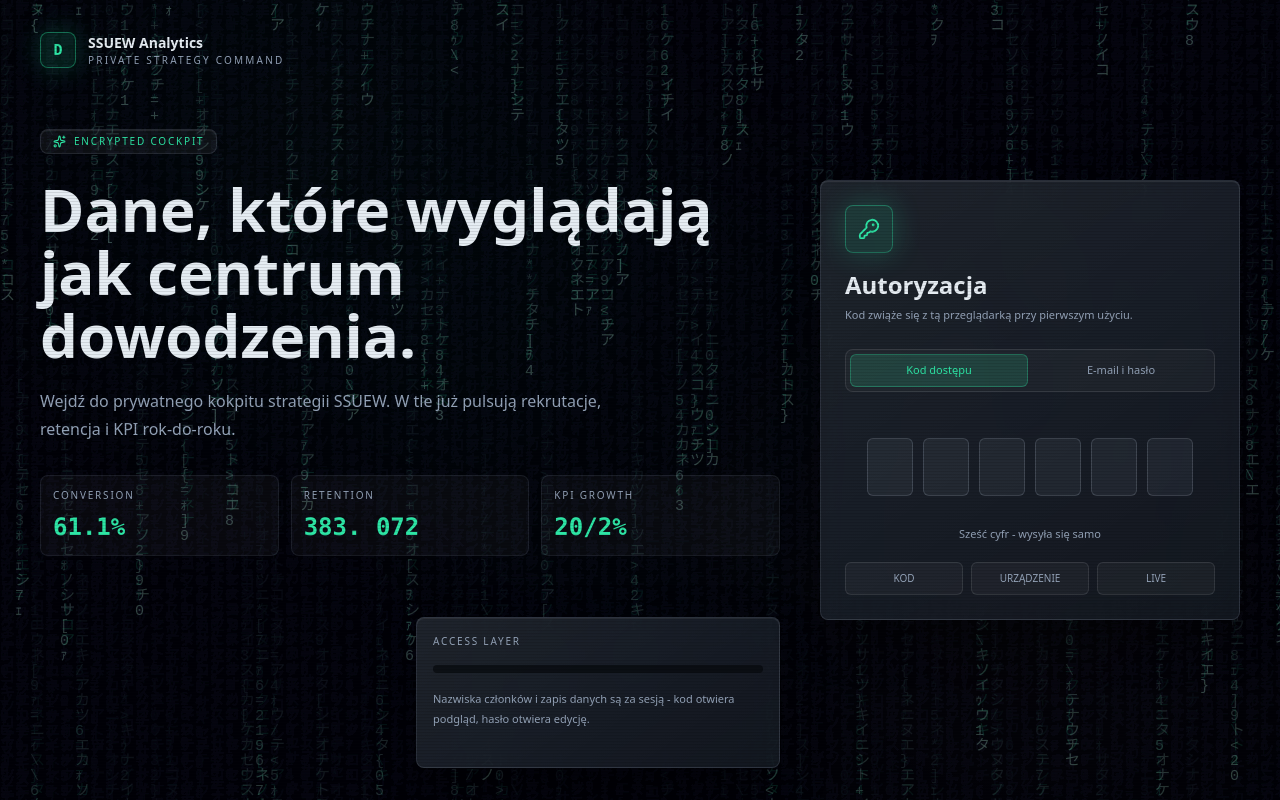
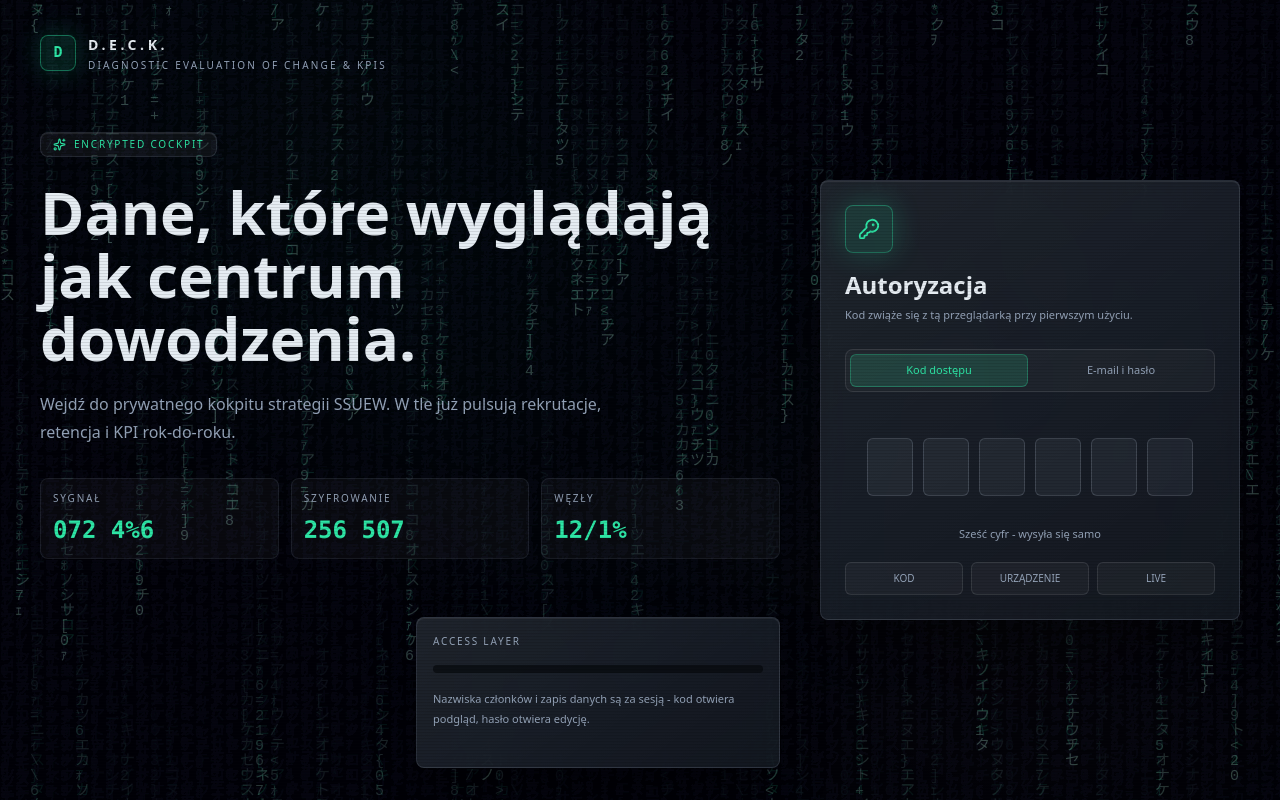
Before and after one commit to mikolajradlinski53/ssuew-analytics, a Next.js app: page /login in a window 1280 px wide. Built offline with nearby package versions, Linux system fonts and the light colour scheme; no server answers.

Commit message:
feat(logowanie): marka D.E.C.K. i neutralne liczby dekoracyjne
Co-Authored-By: Claude Opus 5.5 <noreply@anthropic.com>

```diff
--- a/app/login/page.tsx
+++ b/app/login/page.tsx
@@ -60,8 +60,12 @@ export default function LoginPage() {
           <div className="flex items-center gap-3">
             <LogoMark />
             <div>
-              <div className="text-sm font-semibold text-deck-text">SSUEW Analytics</div>
-              <div className="text-[10px] uppercase tracking-[0.22em] text-deck-muted">Private strategy command</div>
+              <div className="deck-glitch text-sm font-extrabold tracking-[0.26em] text-deck-text" data-tekst="D.E.C.K.">
+                D.E.C.K.
+              </div>
+              <div className="mt-0.5 text-[10px] uppercase tracking-[0.22em] text-deck-muted">
+                {'Diagnostic Evaluation of Change & KPIs'}
+              </div>
             </div>
           </div>
 
@@ -80,10 +84,11 @@ export default function LoginPage() {
               Wejdź do prywatnego kokpitu strategii SSUEW. W tle już pulsują rekrutacje, retencja i KPI rok-do-roku.
             </p>
 
+            {/* Ozdoba, nie dane: prawdziwe liczby są za logowaniem. */}
             <div className="mt-8 grid max-w-3xl grid-cols-1 gap-3 sm:grid-cols-3">
-              <LiveDigits label="conversion" value="61.1%" />
-              <LiveDigits label="retention" value="3.81 sem" speed={110} />
-              <LiveDigits label="kpi growth" value="20/28" speed={125} />
+              <LiveDigits label="sygnał" value="-42 dBm" />
+              <LiveDigits label="szyfrowanie" value="256 bit" speed={110} />
+              <LiveDigits label="węzły" value="12/12" speed={125} />
             </div>
           </div>
 
```
Also changed, not shown: 1 other file (tests, documents, lock files or other folders).
